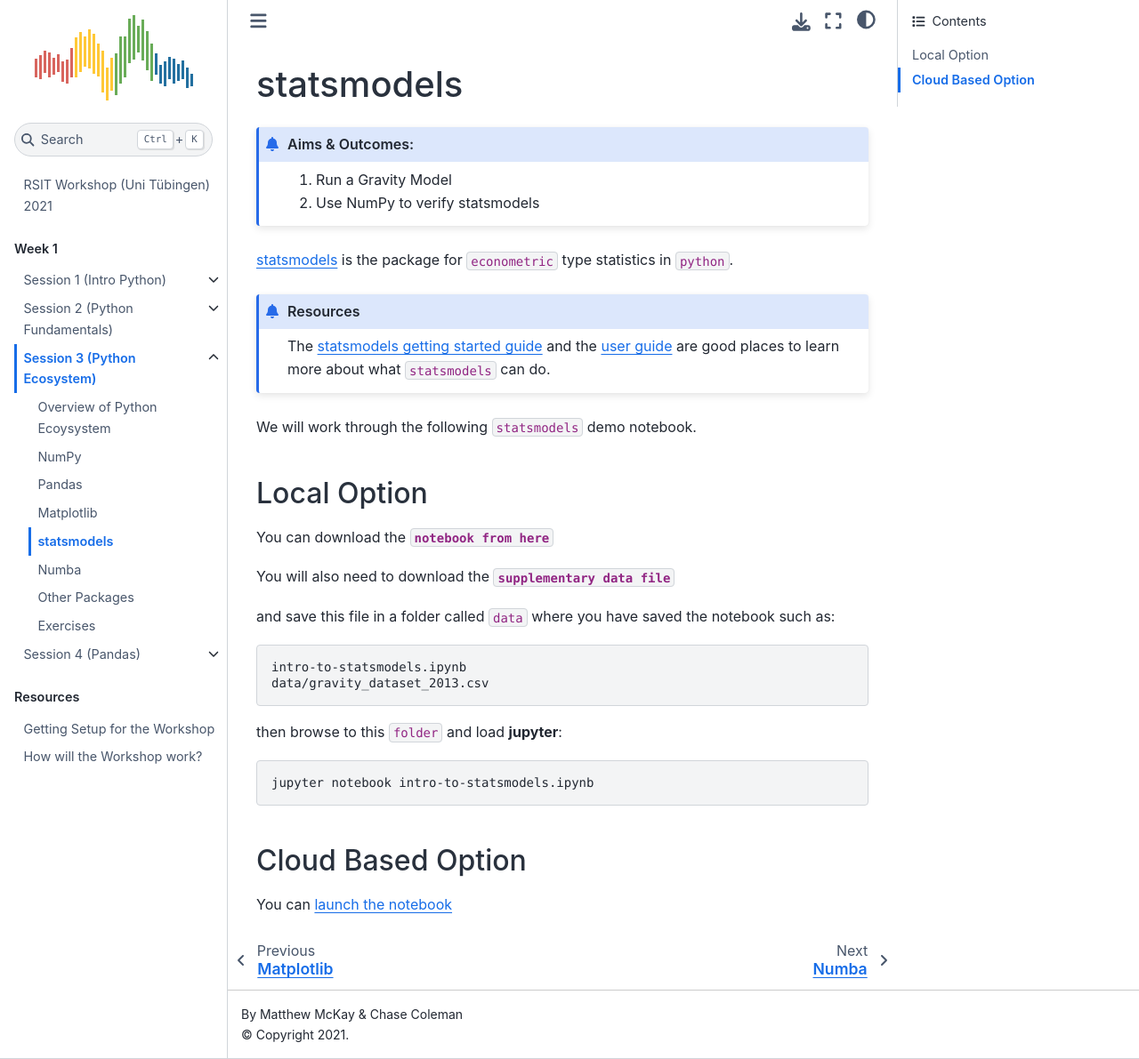
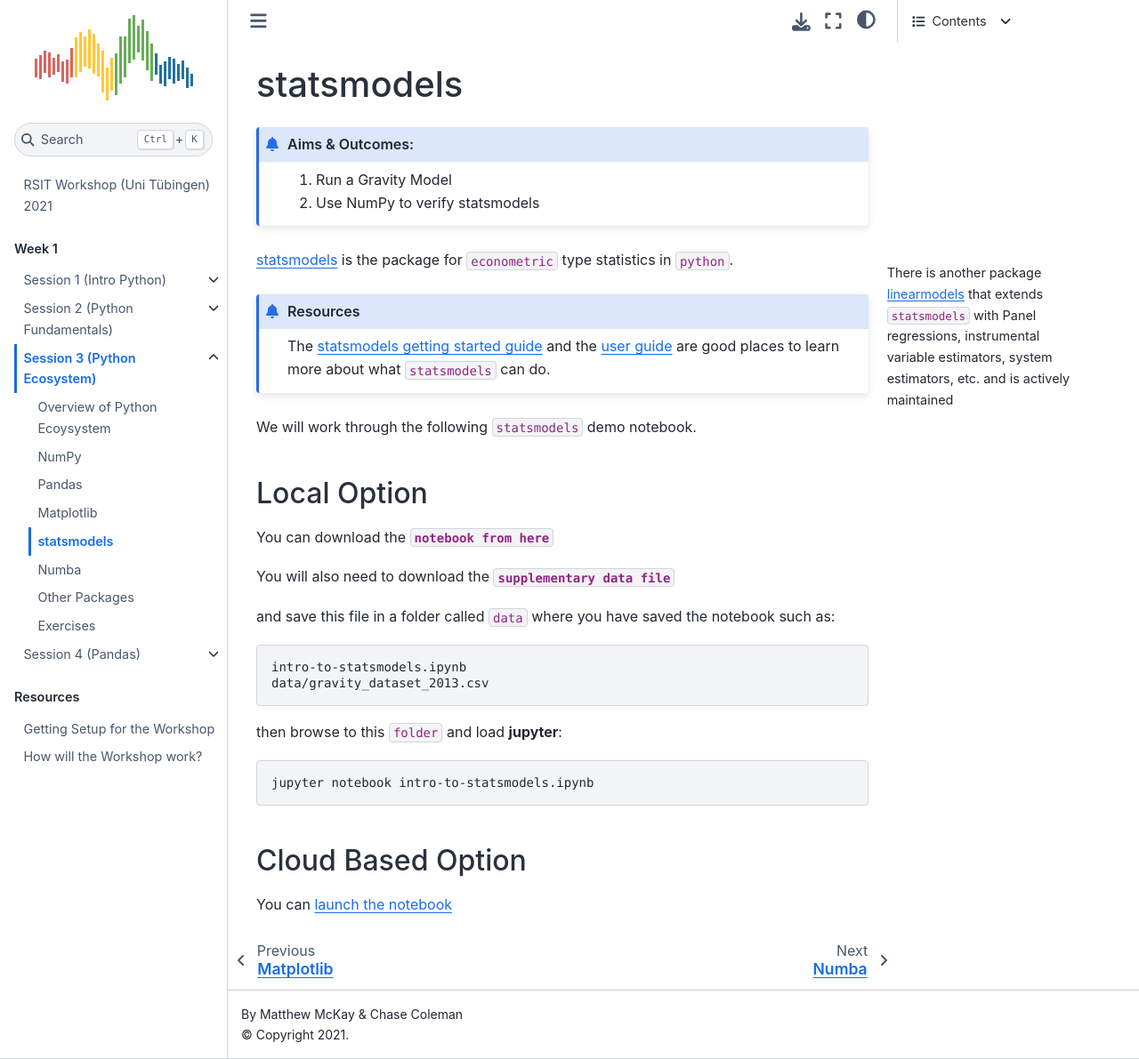
Before and after one commit to QuantEcon/2021-workshop-rsit, a Jupyter Book: the page built from website/week1/session3/statsmodels.md, in a window 1280 px wide and 1191 px high. Shown: the whole window at 89% size. Built offline with Jupyter Book 1.0.4 settings and Sphinx 7.4.7 and the Sphinx Book theme 1.1.4, drawn with Linux system fonts in a browser that asks for light colours.

Commit message:
add improvements

````diff
--- a/website/week1/session3/statsmodels.md
+++ b/website/week1/session3/statsmodels.md
@@ -5,6 +5,11 @@
 1. Run a Gravity Model
 2. Use NumPy to verify statsmodels
 ```
+
+:::{margin}
+There is another package [linearmodels](https://github.com/bashtage/linearmodels/) that extends `statsmodels` with
+Panel regressions, instrumental variable estimators, system estimators, etc. and is actively maintained
+:::
 
 [statsmodels](https://www.statsmodels.org/stable/index.html) is the package for `econometric` type statistics in `python`.
 
````
Also changed, not shown: website/week1/session3/others.md (+2 -0 lines).
